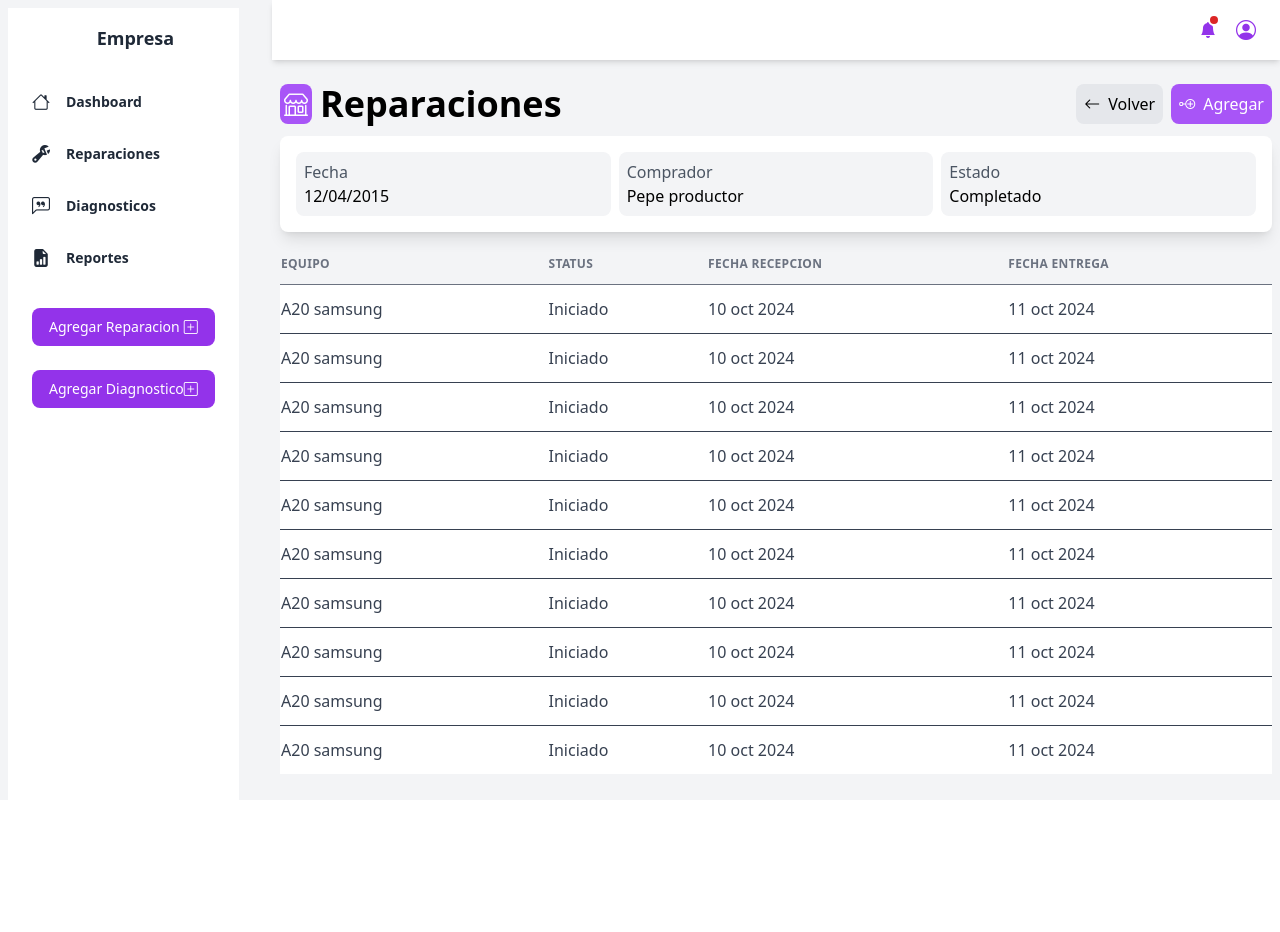
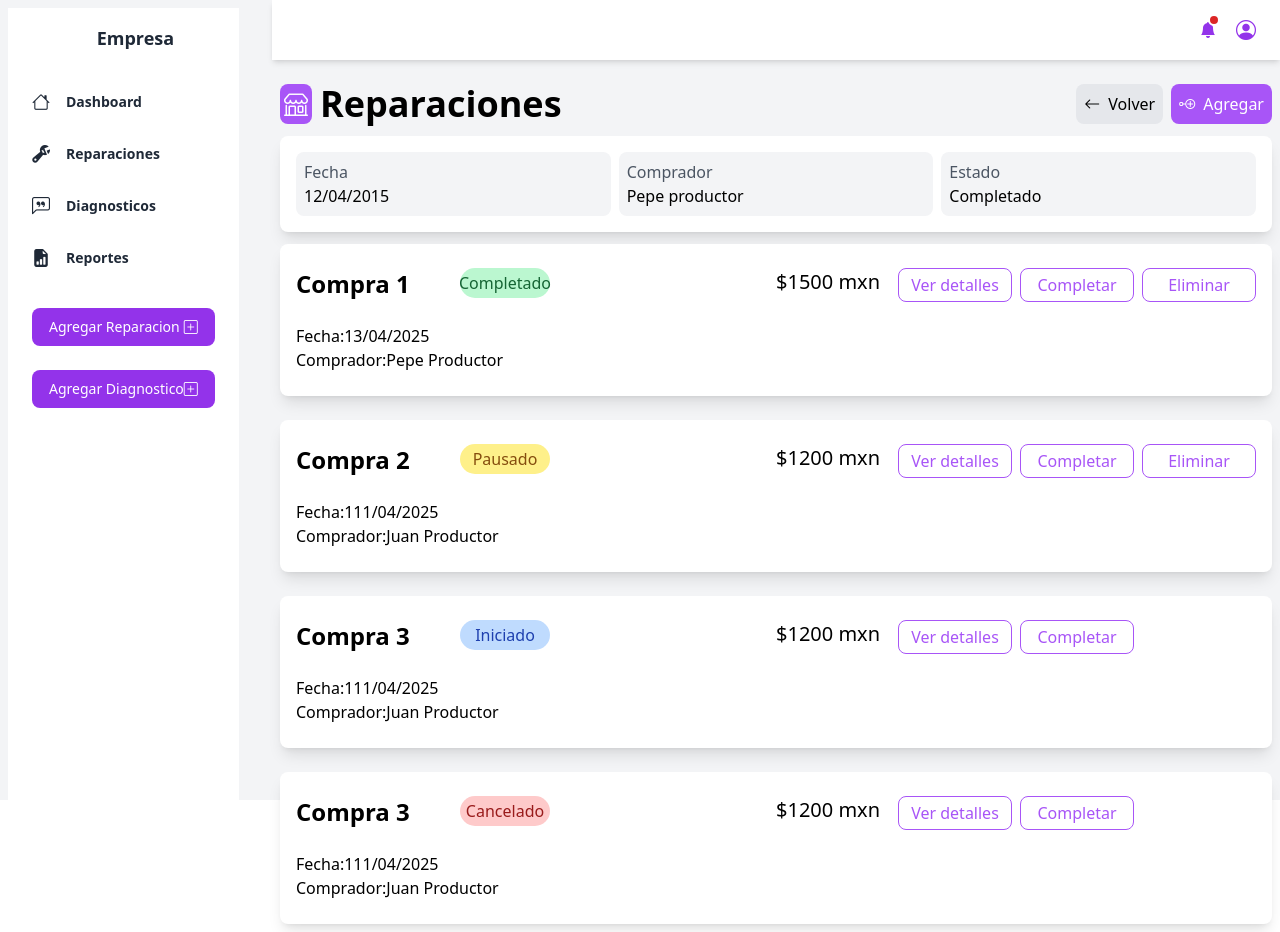
Before and after one commit to AvielAD/ui-components, a Next.js app: page /dashboard1/pagina3 in a window 1280 px wide. Before the commit the page ends 800 px from the top, so only its background shows below. Built offline with nearby package versions, Linux system fonts and the light colour scheme.

Commit message:
element list component

```diff
--- a/app/dashboard1/pagina3/page.tsx
+++ b/app/dashboard1/pagina3/page.tsx
@@ -1,18 +1,25 @@
 'use client'
 import TableNew from '@/components/tablas/table'
 import BarBannerNew from '@/components/barbanner'
+import ElementList from '@/components/elementlist'
 
 const Index = () => {
 
-    const DefButton ={
-        action: () => {console.log("Impresion Ejemplo")},
+    const DefButton = {
+        action: () => { console.log("Impresion Ejemplo") },
         title: "Agregar",
         icon: "bi bi-node-plus"
     }
     return (
         <div className='max-w-screen-xl mx-auto'>
-            <BarBannerNew button={DefButton} title='Reparaciones' messages={Messages}></BarBannerNew>
-            <TableNew elements={datainfo}></TableNew>
+            <BarBannerNew button={DefButton} title={{ message: "Reparaciones", icon: "bi bi-shop" }} messages={Messages}></BarBannerNew>
+            <div className='grid gap-6'>
+                {
+                    datacompras ? datacompras.map((item, index:number) =>
+                        (<ElementList {...item} key={index} ></ElementList>)) : <></>
+                }
+            </div>
+
         </div>
     )
 }
@@ -20,14 +27,74 @@ const Index = () => {
 export default Index
 
 const Messages = [
-    {title: "Fecha", message: "12/04/2015"},
-    {title: "Comprador", message: "Pepe productor"},
-    {title: "Estado", message: "Completado"},
+    { title: "Fecha", message: "12/04/2015" },
+    { title: "Comprador", message: "Pepe productor" },
+    { title: "Estado", message: "Completado" },
     //{title: "Estado", message: "Completado"},
     //{title: "Estado", message: "Completado"},
     //{title: "Estado", message: "Completado"}
 ]
 
+const datacompras = [
+    {
+        title: "Compra 1",
+        state: { info: "DONE", message: "Completado" },
+        messages: [
+            { title: "Fecha", message: "13/04/2025" },
+            { title: "Comprador", message: "Pepe Productor" }
+
+        ],
+        bannermessage: "$1500 mxn",
+        buttons: [
+            { action: () => { }, title: "Ver detalles" },
+            { action: () => { }, title: "Completar" },
+            { action: () => { }, title: "Eliminar" }
+        ]
+    },
+    {
+        title: "Compra 2",
+        state: { info: "PAUSE", message: "Pausado" },
+        messages: [
+            { title: "Fecha", message: "111/04/2025" },
+            { title: "Comprador", message: "Juan Productor" }
+
+        ],
+        bannermessage: "$1200 mxn",
+        buttons: [
+            { action: () => { }, title: "Ver detalles" },
+            { action: () => { }, title: "Completar" },
+            { action: () => { }, title: "Eliminar" }
+        ]
+    },
+    {
+        title: "Compra 3",
+        state: { info: "START", message: "Iniciado" },
+        messages: [
+            { title: "Fecha", message: "111/04/2025" },
+            { title: "Comprador", message: "Juan Productor" }
+
+        ],
+        bannermessage: "$1200 mxn",
+        buttons: [
+            { action: () => { }, title: "Ver detalles" },
+            { action: () => { }, title: "Completar" },
+        ]
+    },
+    {
+        title: "Compra 3",
+        state: { info: "CANCEL", message: "Cancelado" },
+        messages: [
+            { title: "Fecha", message: "111/04/2025" },
+            { title: "Comprador", message: "Juan Productor" }
+
+        ],
+        bannermessage: "$1200 mxn",
+        buttons: [
+            { action: () => { }, title: "Ver detalles" },
+            { action: () => { }, title: "Completar" },
+        ]
+    }
+]
 
 const datainfo = [
 
--- a/components/barbanner/index.tsx
+++ b/components/barbanner/index.tsx
@@ -13,7 +13,7 @@ const columnsmessage = [
 
 const Index = (props:
     {
-        title: string,
+        title: {message: string, icon: string},
         messages?: Array<titlemessage>,
         button?: { action: () => void, title: string, icon: string } | null,
         buttonback?: { action: () => void } | null
@@ -22,8 +22,8 @@ const Index = (props:
         <div className="grid grid-cols-2 md:grid-cols-3 text-center gap-3 my-3">
             <div className="text-start">
                 <span className="text-xl md:text-4xl font-bold inline-flex">
-                    <i className="bg-theme1-500 bi bi-shop text-white p-1 rounded-lg mr-2 text-2xl"></i>
-                    {props.title}
+                    <i className={`bg-theme1-500 ${props.title.icon} text-white p-1 rounded-lg mr-2 text-2xl`}></i>
+                    {props.title.message}
                 </span>
             </div>
             <div className="col-start-3 col-end-4 flex justify-around md:justify-end gap-2">
--- /dev/null
+++ b/components/elementlist/index.tsx
@@ -0,0 +1,64 @@
+interface infomessages {
+    title: string,
+    message: string
+}
+interface buttonsaction {
+    action: () => void,
+    title: string
+}
+
+const StatusInfo = {
+    "DONE": "bg-success-200 text-success-800",
+    "PAUSE": "bg-theme5-200 text-theme5-800",
+    "CANCEL": "bg-danger-200 text-danger-800",
+    "START": "bg-primary-200 text-primary-800",
+}
+const getStatusInfo = (obj: Record<string, string>, clave: string) => {
+    return obj[clave]
+}
+
+const Index = (props: {
+    title: string,
+    state: { info: string, message: string }
+    messages: Array<infomessages>,
+    bannermessage: string,
+    buttons: Array<buttonsaction>
+}) => {
+    if (props.buttons.length > 3) throw ("limit 3 elements")
+    return (
+        <div className="grid grid-cols-1 md:grid-cols-6 rounded-lg bg-white px-4 py-6 shadow-lg">
+            <div className="col-start-1 col-end-3">
+                <div className="grid grid-rows-2 gap-2">
+                    <div className="grid grid-cols-2 gap-2">
+                        <span className="text-2xl font-bold">{props.title}</span>
+                        <span className={`${getStatusInfo(StatusInfo, props.state.info)} rounded-full w-[90px] h-[30px] flex justify-center items-center`}>{props.state.message}</span>
+
+                    </div>
+                    <div className="">
+                        {props.messages ? props.messages.map((item, index) => (<>
+                            <div className="inline-flex pr-2">
+                                <span>{item.title}:</span>
+                                <p>{item.message}</p>
+                            </div>
+                        </>)) : null}
+                    </div>
+
+                </div>
+            </div>
+            <div className="col-start-3 col-end-7 md:col-start-4 md:col-end-7">
+                <div className="grid grid-cols-1 md:grid-cols-4 gap-2">
+                    <span className="text-xl">{props.bannermessage}</span>
+                    {
+                        props.buttons ? props.buttons.map((item, index) => (
+                            <button key={index} className="border border-solid border-theme1-500 rounded-lg text-theme1-500 p-1">
+                                {item.title}
+                            </button>))
+                            : null
+                    }
+
+                </div>
+            </div>
+        </div>)
+}
+
+export default Index
--- a/components/export.ts
+++ b/components/export.ts
@@ -18,5 +18,5 @@ export{
     Toast,
     useToast,
     useModal,
-    ServerResponseDto
+    ServerResponseDto,
 }
--- a/tailwind.config.ts
+++ b/tailwind.config.ts
@@ -31,7 +31,7 @@ const config: Config = {
       theme2: colors.indigo,
       theme3: colors.purple,
       theme4: colors.red,
-      theme5: colors.orange
+      theme5: colors.yellow
     }
   },
   plugins: [],
```
